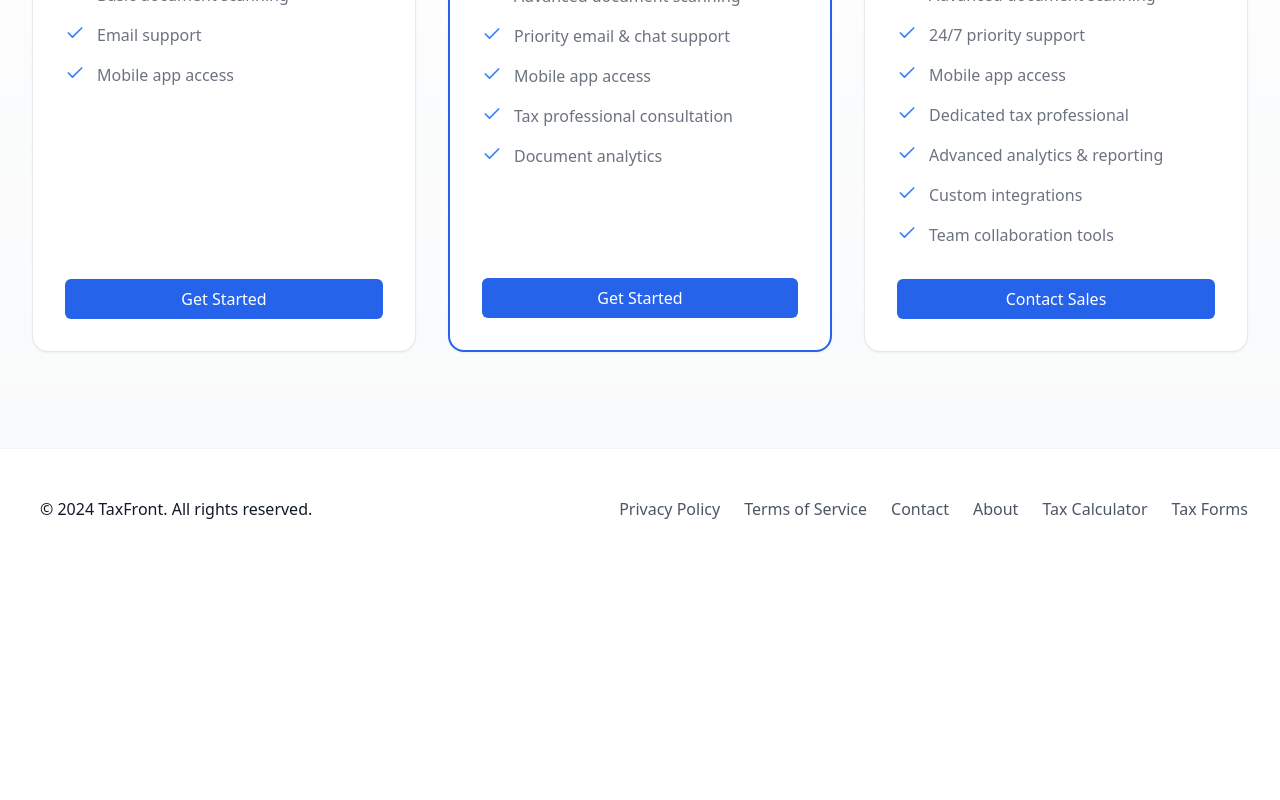
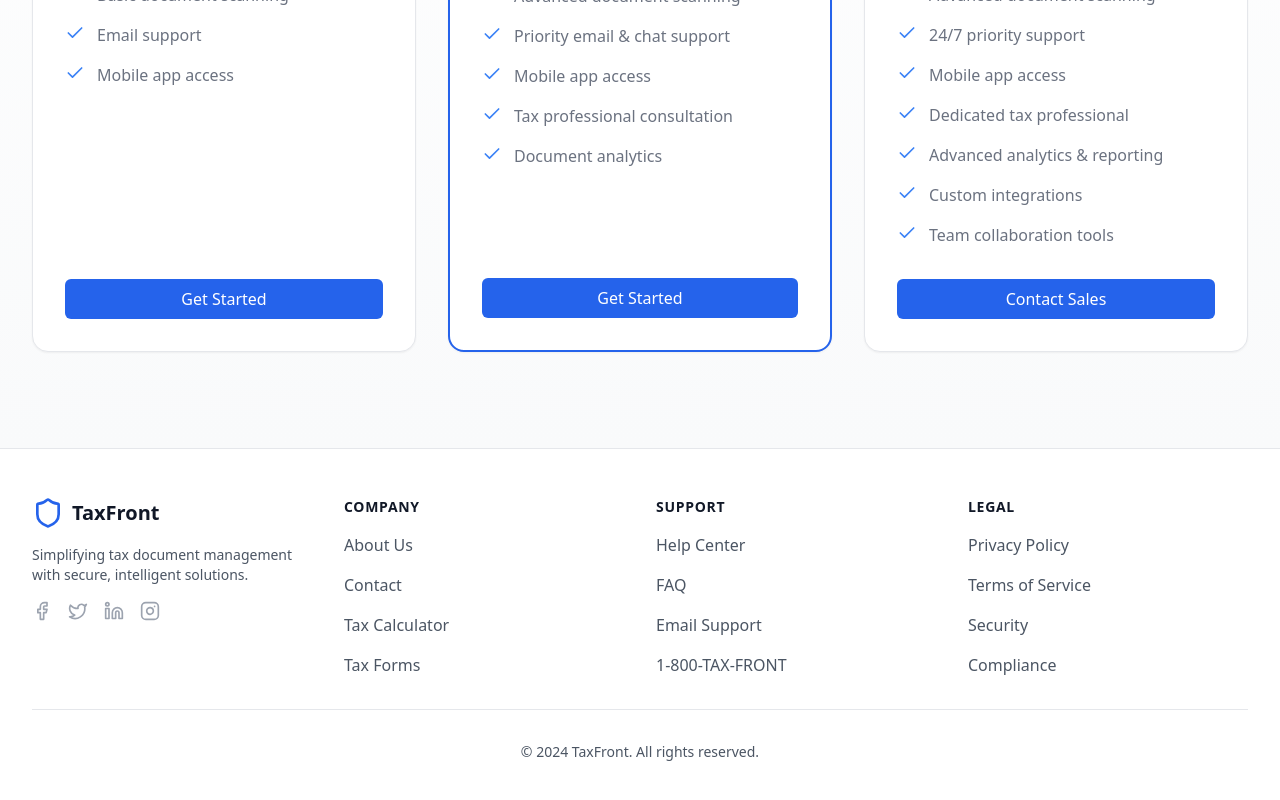
Before and after one commit to chenyuan99/TaxFront, a React (Vite) app: page / in a window 1280 px wide. Shown: the part 1925-2725 px from the top of the page. Before the commit the page ends 2494 px from the top, so only its background shows below. Built offline with nearby package versions, Linux system fonts and the light colour scheme; no server answers.

Commit message:
update netlify.toml

```diff
--- a/src/App.tsx
+++ b/src/App.tsx
@@ -14,6 +14,7 @@ import { CookieBanner } from './components/CookieBanner';
 import { auth } from './firebase';
 import { User } from 'firebase/auth';
 import { Chat }  from "./components/Chat.tsx";
+import {Footer} from "./components/Footer.tsx";
 
 export default function App() {
     const [user, setUser] = useState<User | null>(null);
@@ -60,6 +61,7 @@ export default function App() {
                 />
             </Routes>
             <Chat />
+            <Footer />
             <CookieBanner />
         </BrowserRouter>
     );
--- a/src/components/About.tsx
+++ b/src/components/About.tsx
@@ -1,4 +1,3 @@
-import React from 'react';
 import {Link} from 'react-router-dom';
 import {Shield, ArrowLeft, Target, Users, Award, Briefcase, Heart, Globe} from 'lucide-react';
 
@@ -243,26 +242,6 @@ export function About() {
                 </div>
             </main>
 
-            <footer className="bg-white border-t border-gray-100">
-                <div className="max-w-7xl mx-auto py-12 px-4 sm:px-6 lg:px-8">
-                    <div className="flex flex-col md:flex-row justify-between items-center space-y-4 md:space-y-0">
-                        <div className="flex items-center">
-                            <span className="ml-2 text-gray-900">© 2024 TaxFront. All rights reserved.</span>
-                        </div>
-                        <div className="flex space-x-6">
-                            <Link to="/privacy" className="text-gray-600 hover:text-blue-600 transition-colors">Privacy
-                                Policy</Link>
-                            <Link to="/terms" className="text-gray-600 hover:text-blue-600 transition-colors">Terms of
-                                Service</Link>
-                            <Link to="/contact"
-                                  className="text-gray-600 hover:text-blue-600 transition-colors">Contact</Link>
-                            <Link to="/about"
-                                  className="text-gray-600 hover:text-blue-600 transition-colors">About</Link>
-                        </div>
-                    </div>
-                </div>
-            </footer>
-
         </div>
     );
 }
--- /dev/null
+++ b/src/components/Footer.tsx
@@ -0,0 +1,123 @@
+import React from 'react';
+import { Link } from 'react-router-dom';
+import { Shield, Facebook, Twitter, Linkedin, Instagram } from 'lucide-react';
+
+export function Footer() {
+    const currentYear = new Date().getFullYear();
+
+    return (
+        <footer className="bg-white border-t">
+            <div className="max-w-7xl mx-auto px-4 sm:px-6 lg:px-8 py-12">
+                <div className="grid grid-cols-1 md:grid-cols-4 gap-8">
+                    <div>
+                        <div className="flex items-center">
+                            <Shield className="h-8 w-8 text-blue-600" />
+                            <span className="ml-2 text-xl font-bold text-gray-900">TaxFront</span>
+                        </div>
+                        <p className="mt-4 text-gray-600 text-sm">
+                            Simplifying tax document management with secure, intelligent solutions.
+                        </p>
+                        <div className="mt-4 flex space-x-4">
+                            <a href="https://facebook.com" className="text-gray-400 hover:text-gray-500">
+                                <Facebook className="h-5 w-5" />
+                            </a>
+                            <a href="https://twitter.com" className="text-gray-400 hover:text-gray-500">
+                                <Twitter className="h-5 w-5" />
+                            </a>
+                            <a href="https://linkedin.com" className="text-gray-400 hover:text-gray-500">
+                                <Linkedin className="h-5 w-5" />
+                            </a>
+                            <a href="https://instagram.com" className="text-gray-400 hover:text-gray-500">
+                                <Instagram className="h-5 w-5" />
+                            </a>
+                        </div>
+                    </div>
+
+                    <div>
+                        <h3 className="text-sm font-semibold text-gray-900 tracking-wider uppercase">Company</h3>
+                        <ul className="mt-4 space-y-4">
+                            <li>
+                                <Link to="/about" className="text-gray-600 hover:text-gray-900">
+                                    About Us
+                                </Link>
+                            </li>
+                            <li>
+                                <Link to="/contact" className="text-gray-600 hover:text-gray-900">
+                                    Contact
+                                </Link>
+                            </li>
+                            <li>
+                                <Link to="/calculator" className="text-gray-600 hover:text-gray-900">
+                                    Tax Calculator
+                                </Link>
+                            </li>
+                            <li>
+                                <Link to="/forms" className="text-gray-600 hover:text-gray-900">
+                                    Tax Forms
+                                </Link>
+                            </li>
+                        </ul>
+                    </div>
+
+                    <div>
+                        <h3 className="text-sm font-semibold text-gray-900 tracking-wider uppercase">Support</h3>
+                        <ul className="mt-4 space-y-4">
+                            <li>
+                                <Link to="/help" className="text-gray-600 hover:text-gray-900">
+                                    Help Center
+                                </Link>
+                            </li>
+                            <li>
+                                <Link to="/faq" className="text-gray-600 hover:text-gray-900">
+                                    FAQ
+                                </Link>
+                            </li>
+                            <li>
+                                <a href="mailto:support@taxfront.com" className="text-gray-600 hover:text-gray-900">
+                                    Email Support
+                                </a>
+                            </li>
+                            <li>
+                                <a href="tel:1-800-TAX-FRONT" className="text-gray-600 hover:text-gray-900">
+                                    1-800-TAX-FRONT
+                                </a>
+                            </li>
+                        </ul>
+                    </div>
+
+                    <div>
+                        <h3 className="text-sm font-semibold text-gray-900 tracking-wider uppercase">Legal</h3>
+                        <ul className="mt-4 space-y-4">
+                            <li>
+                                <Link to="/privacy" className="text-gray-600 hover:text-gray-900">
+                                    Privacy Policy
+                                </Link>
+                            </li>
+                            <li>
+                                <Link to="/terms" className="text-gray-600 hover:text-gray-900">
+                                    Terms of Service
+                                </Link>
+                            </li>
+                            <li>
+                                <Link to="/security" className="text-gray-600 hover:text-gray-900">
+                                    Security
+                                </Link>
+                            </li>
+                            <li>
+                                <Link to="/compliance" className="text-gray-600 hover:text-gray-900">
+                                    Compliance
+                                </Link>
+                            </li>
+                        </ul>
+                    </div>
+                </div>
+
+                <div className="mt-8 pt-8 border-t border-gray-200">
+                    <p className="text-sm text-gray-600 text-center">
+                        © {currentYear} TaxFront. All rights reserved.
+                    </p>
+                </div>
+            </div>
+        </footer>
+    );
+}
--- a/src/components/LandingPage.tsx
+++ b/src/components/LandingPage.tsx
@@ -284,23 +284,23 @@ export function LandingPage({ onGetStarted }: { onGetStarted: () => void }) {
                 </div>
             </main>
 
-            <footer className="bg-white border-t border-gray-100">
-                <div className="max-w-7xl mx-auto py-12 px-4 sm:px-6 lg:px-8">
-                    <div className="flex flex-col md:flex-row justify-between items-center space-y-4 md:space-y-0">
-                        <div className="flex items-center">
-                            <span className="ml-2 text-gray-900">© 2024 TaxFront. All rights reserved.</span>
-                        </div>
-                        <div className="flex space-x-6">
-                            <Link to="/privacy" className="text-gray-600 hover:text-blue-600 transition-colors">Privacy Policy</Link>
-                            <Link to="/terms" className="text-gray-600 hover:text-blue-600 transition-colors">Terms of Service</Link>
-                            <Link to="/contact" className="text-gray-600 hover:text-blue-600 transition-colors">Contact</Link>
-                            <Link to="/about" className="text-gray-600 hover:text-blue-600 transition-colors">About</Link>
-                            <Link to="/calculator" className="text-gray-600 hover:text-blue-600 transition-colors">Tax Calculator</Link>
-                            <Link to="/forms" className="text-gray-600 hover:text-blue-600 transition-colors">Tax Forms</Link>
-                        </div>
-                    </div>
-                </div>
-            </footer>
+            {/*<footer className="bg-white border-t border-gray-100">*/}
+            {/*    <div className="max-w-7xl mx-auto py-12 px-4 sm:px-6 lg:px-8">*/}
+            {/*        <div className="flex flex-col md:flex-row justify-between items-center space-y-4 md:space-y-0">*/}
+            {/*            <div className="flex items-center">*/}
+            {/*                <span className="ml-2 text-gray-900">© 2024 TaxFront. All rights reserved.</span>*/}
+            {/*            </div>*/}
+            {/*            <div className="flex space-x-6">*/}
+            {/*                <Link to="/privacy" className="text-gray-600 hover:text-blue-600 transition-colors">Privacy Policy</Link>*/}
+            {/*                <Link to="/terms" className="text-gray-600 hover:text-blue-600 transition-colors">Terms of Service</Link>*/}
+            {/*                <Link to="/contact" className="text-gray-600 hover:text-blue-600 transition-colors">Contact</Link>*/}
+            {/*                <Link to="/about" className="text-gray-600 hover:text-blue-600 transition-colors">About</Link>*/}
+            {/*                <Link to="/calculator" className="text-gray-600 hover:text-blue-600 transition-colors">Tax Calculator</Link>*/}
+            {/*                <Link to="/forms" className="text-gray-600 hover:text-blue-600 transition-colors">Tax Forms</Link>*/}
+            {/*            </div>*/}
+            {/*        </div>*/}
+            {/*    </div>*/}
+            {/*</footer>*/}
         </div>
     );
 }
--- a/src/components/Profile.tsx
+++ b/src/components/Profile.tsx
@@ -274,25 +274,25 @@ export function Profile() {
                 </div>
             </main>
 
-            <footer className="bg-white border-t border-gray-100">
-                <div className="max-w-7xl mx-auto py-12 px-4 sm:px-6 lg:px-8">
-                    <div className="flex flex-col md:flex-row justify-between items-center space-y-4 md:space-y-0">
-                        <div className="flex items-center">
-                            <span className="ml-2 text-gray-900">© 2024 TaxFront. All rights reserved.</span>
-                        </div>
-                        <div className="flex space-x-6">
-                            <Link to="/privacy" className="text-gray-600 hover:text-blue-600 transition-colors">Privacy
-                                Policy</Link>
-                            <Link to="/terms" className="text-gray-600 hover:text-blue-600 transition-colors">Terms of
-                                Service</Link>
-                            <Link to="/contact"
-                                  className="text-gray-600 hover:text-blue-600 transition-colors">Contact</Link>
-                            <Link to="/about"
-                                  className="text-gray-600 hover:text-blue-600 transition-colors">About</Link>
-                        </div>
-                    </div>
-                </div>
-            </footer>
+            {/*<footer className="bg-white border-t border-gray-100">*/}
+            {/*    <div className="max-w-7xl mx-auto py-12 px-4 sm:px-6 lg:px-8">*/}
+            {/*        <div className="flex flex-col md:flex-row justify-between items-center space-y-4 md:space-y-0">*/}
+            {/*            <div className="flex items-center">*/}
+            {/*                <span className="ml-2 text-gray-900">© 2024 TaxFront. All rights reserved.</span>*/}
+            {/*            </div>*/}
+            {/*            <div className="flex space-x-6">*/}
+            {/*                <Link to="/privacy" className="text-gray-600 hover:text-blue-600 transition-colors">Privacy*/}
+            {/*                    Policy</Link>*/}
+            {/*                <Link to="/terms" className="text-gray-600 hover:text-blue-600 transition-colors">Terms of*/}
+            {/*                    Service</Link>*/}
+            {/*                <Link to="/contact"*/}
+            {/*                      className="text-gray-600 hover:text-blue-600 transition-colors">Contact</Link>*/}
+            {/*                <Link to="/about"*/}
+            {/*                      className="text-gray-600 hover:text-blue-600 transition-colors">About</Link>*/}
+            {/*            </div>*/}
+            {/*        </div>*/}
+            {/*    </div>*/}
+            {/*</footer>*/}
         </div>
     );
 }
```
